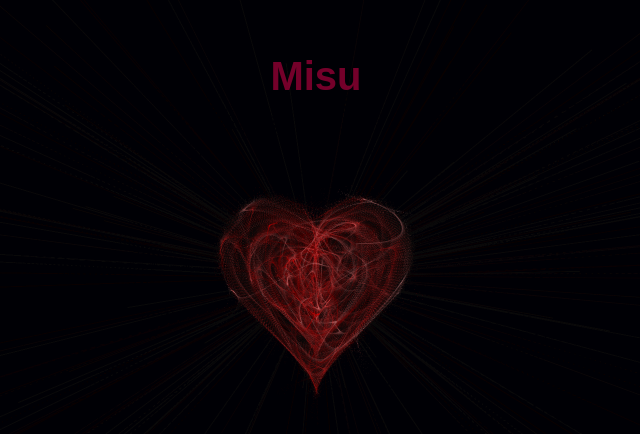
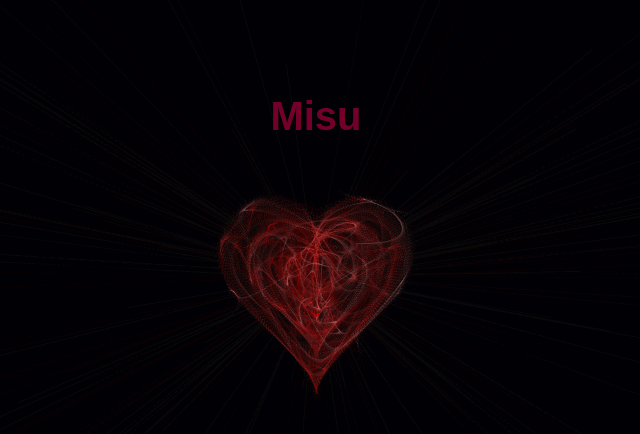
Before and after one commit to nguyenthanhdang1998/eun, a plain HTML site: page index.html in a window 1280 px wide. Shown: the part 124-558 px from the top of the page, without its empty margins (324-964 px from the left). Drawn offline with Linux system fonts and the light colour scheme.

Commit message:
Update index.html

```diff
--- a/index.html
+++ b/index.html
@@ -18,7 +18,7 @@
         h1{
             position: absolute ;
             z-index: 2;
-            top: 20%;
+            top: 25%;
             font-family: Arial, Helvetica, sans-serif;
             font-size: 250%;
             left: 50%;
```
